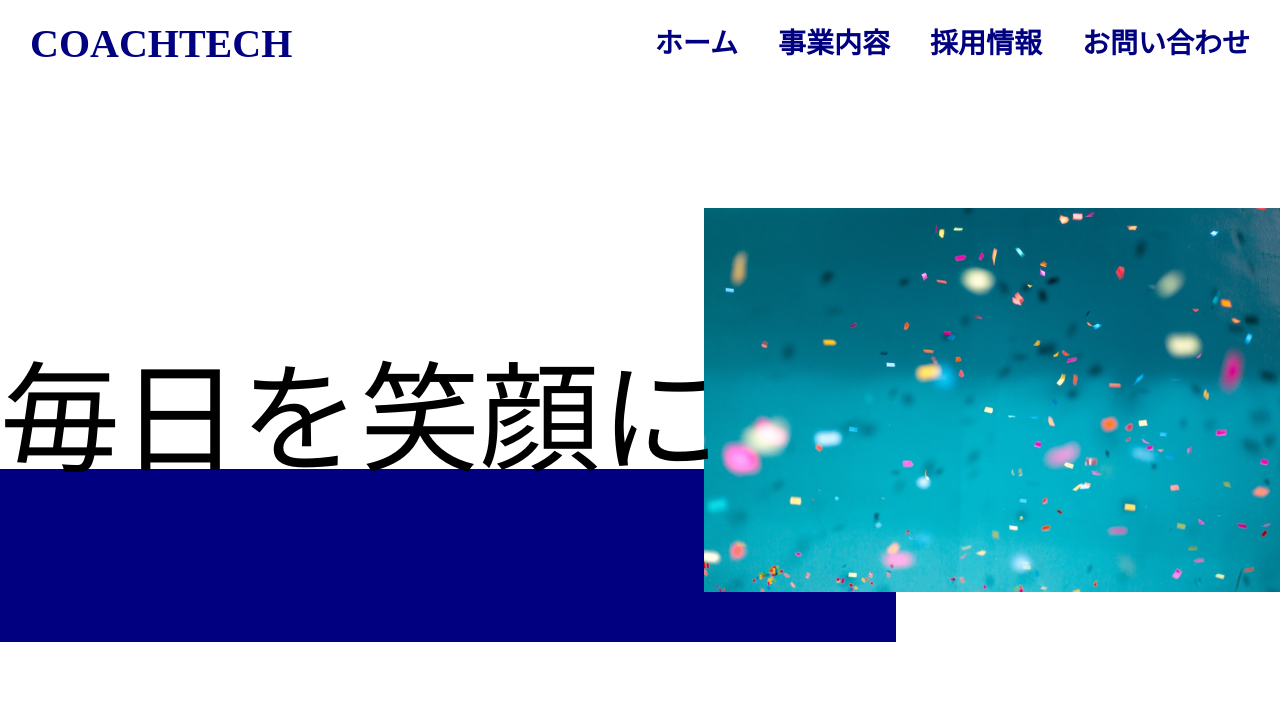
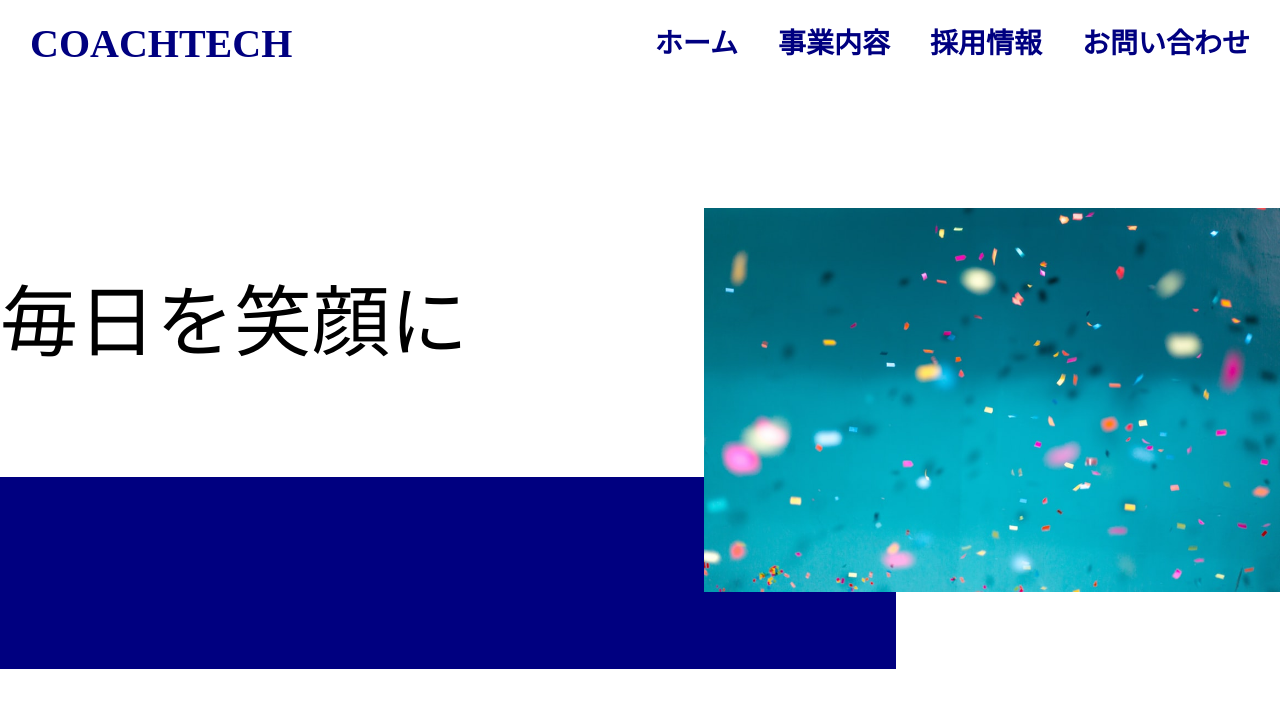
Before and after one commit to Otsumu/20240210_Tsumu_css, a plain HTML site: page css-test/index.html in a window 1280 px wide. Drawn offline with Linux system fonts and the light colour scheme; files that its build step writes are made by us from their sources.

Commit message:
修正反映

```diff
--- a/css-test/css/style.css
+++ b/css-test/css/style.css
@@ -39,17 +39,17 @@
 
 .title {
     position: absolute;
-    top: 40%;
-    font-size: 120px;
+    top: 20%;
+    font-size: 78px;
     font-weight: 100;
 }
 
 .rectangle {
     position: absolute;
-    top: 68%;
+    top: 70%;
     background-color: navy;
     width: 70%;
-    height: 45%;
+    height: 50%;
     z-index: -10;
 
 }
```
